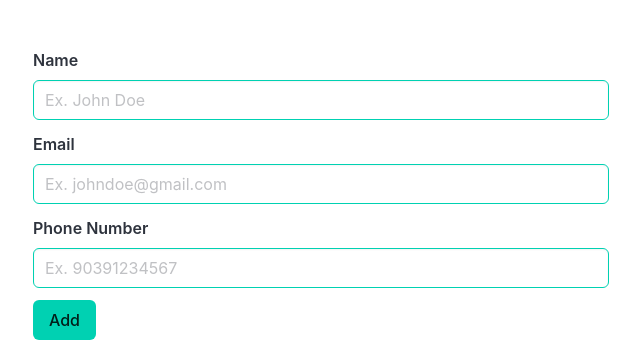
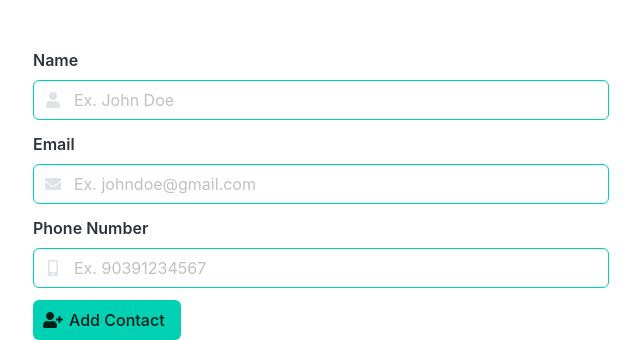
Before and after one commit to saeedghollami/python-samples, a Flask app: template Phonebook/web/templates/index.html in a window 1280 px wide. Shown: the part 157-497 px from the top of the page, without its empty margins (31-671 px from the left). Run offline with Flask 2, Linux system fonts and the light colour scheme; the template is opened without the code that fills it, so the values that code supplies are empty; parts of the project's set-up code (start-up, migrations or seed data) failed here and were passed over; some libraries are stand-ins or nearby versions.

Commit message:
Adding icons to add contact form fields

```diff
--- a/Phonebook/web/templates/index.html
+++ b/Phonebook/web/templates/index.html
@@ -25,25 +25,39 @@
           <form action="{{ url_for('create') }}" method="post">
             <div class="field">
               <label class="label" for="first">Name</label>
-              <div class="control">
+              <div class="control has-icons-left">
                 <input class="input is-primary" type="text" name="first" placeholder="Ex. John Doe" autocomplete="off">
+                <span class="icon is-small is-left">
+                  <i class="fas fa-user"></i>
+                </span>
               </div>
             </div>
             <div class="field">
               <label class="label" for="email">Email</label>
-              <div class="control">
+              <div class="control has-icons-left">
                 <input class="input is-primary" type="email" name="email" placeholder="Ex. johndoe@gmail.com" autocomplete="off">
+                <span class="icon is-small is-left">
+                  <i class="fas fa-envelope"></i>
+                </span>
               </div>
             </div>
             <div class="field">
               <label class="label" for="phone">Phone Number</label>
-              <div class="control">
+              <div class="control has-icons-left">
                 <input class="input is-primary" type="text" name="phone" placeholder="Ex. 90391234567" autocomplete="off">
+                <span class="icon is-small is-left">
+                  <i class="fas fa-mobile-alt"></i>
+                </span>
               </div>
             </div>
             <div class="field">
-              <div class="control">
-                <button class="button is-primary">Add</button>
+              <div class="control has-icon-left">
+                <button class="button is-primary">
+                  <span class="icon is-small is-left">
+                    <i class="fas fa-user-plus"></i>
+                  </span>
+                  <span>Add Contact</span>
+                </button>
               </div>
             </div>
           </form>
```
Also changed, not shown: Phonebook/web/phonebook.sqlite.
